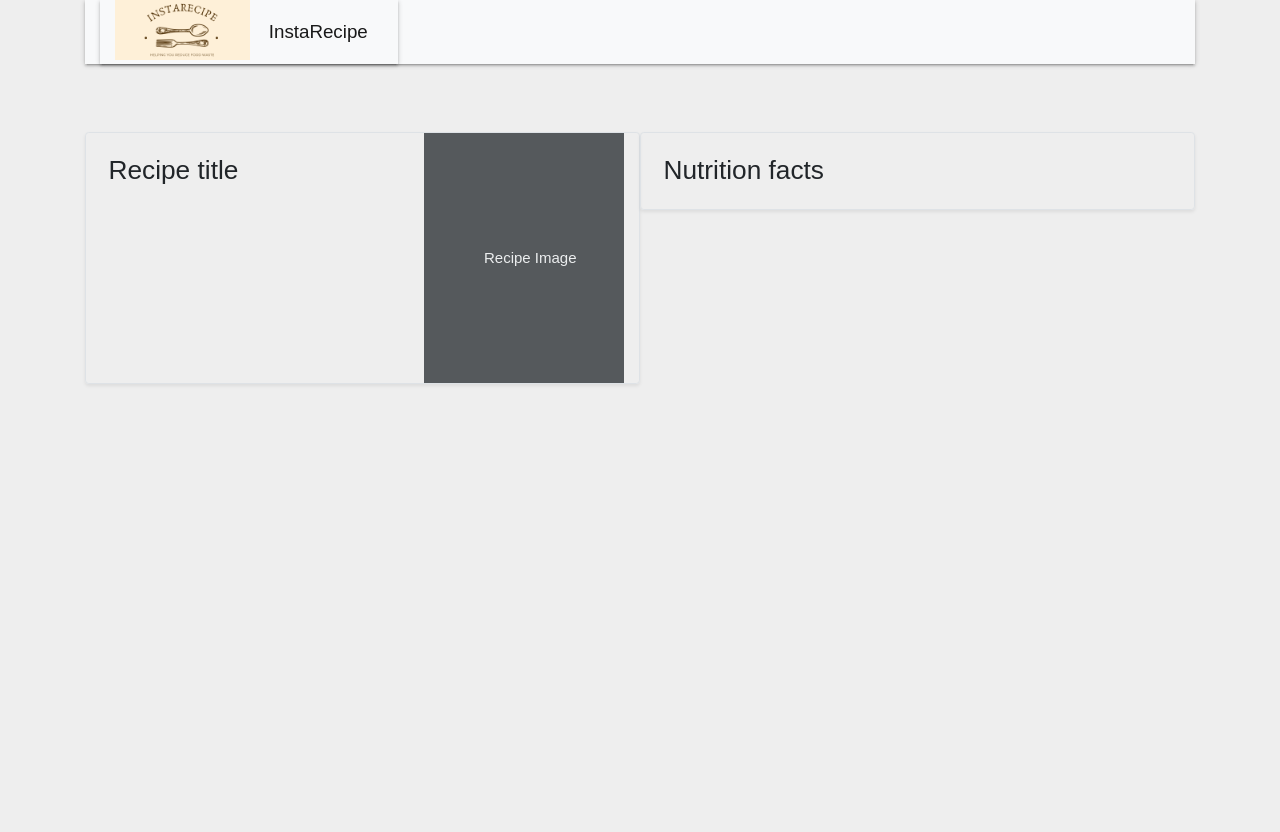
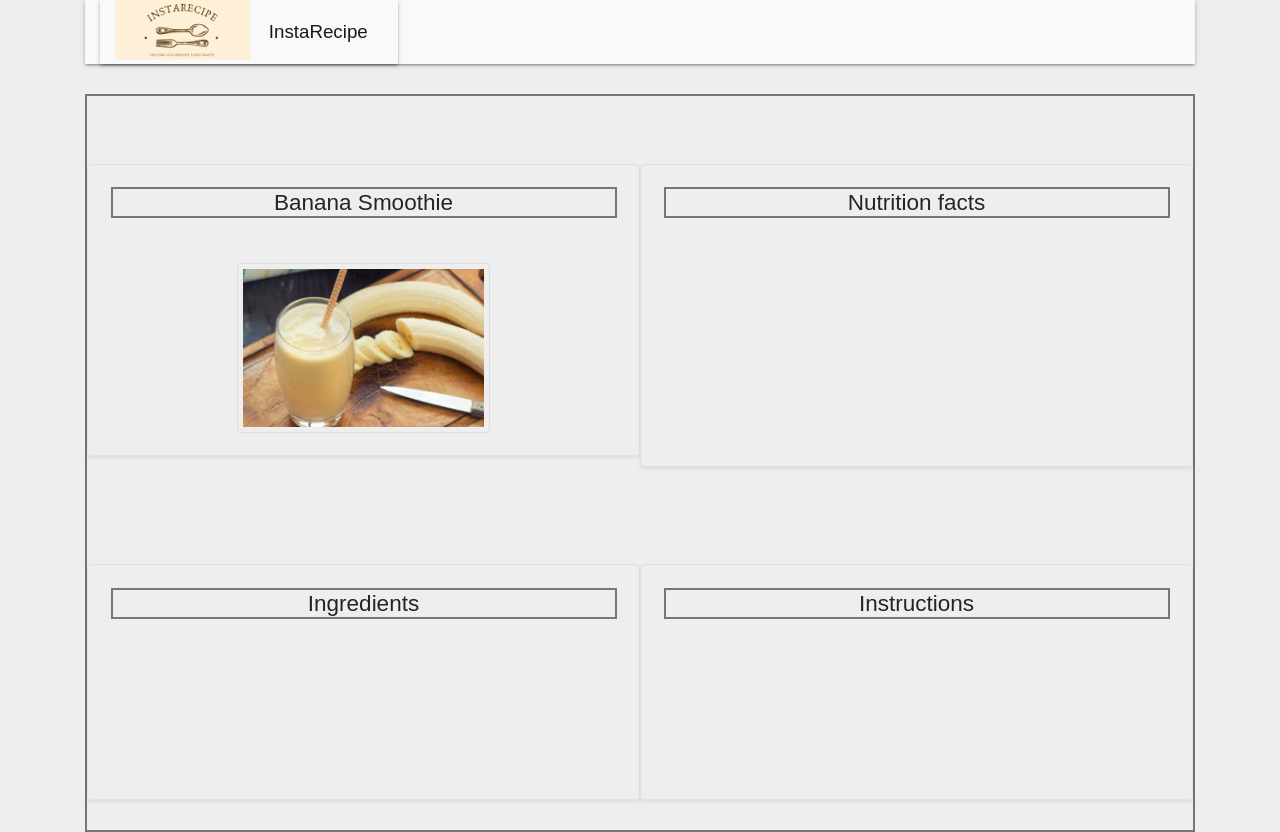
Before and after one commit to snehageorge37/SEG3125-GROUP-14, a React (Create React App) app in the folder lab7_8_9/starting_point/instarecipeapp/: page /recipes in a window 1280 px wide. Before the commit the page ends 800 px from the top, so only its background shows below. Built offline with nearby package versions, Linux system fonts and the light colour scheme.

Commit message:
Added recipe image and changed styling of recipe page

```diff
--- a/lab7_8_9/starting_point/instarecipeapp/src/Recipes.js
+++ b/lab7_8_9/starting_point/instarecipeapp/src/Recipes.js
@@ -1,42 +1,68 @@
 import React, { Component } from "react";
+import banana_smoothie from "./images/banana_smoothie.PNG";
+
+const imgStyle = {
+  border: "1px solid #ddd",
+  borderRadius: "4px",
+  padding: "5px",
+  width: "200px",
+  display: "block",
+  marginLeft: "auto",
+  marginRight: "auto",
+  width: "50%",
+};
+const pStyle = {
+  textAlign: "center",
+  border: "2px solid rgba(0, 0, 0, 0.5)",
+};
+const divBorderStyle = {
+  border: "2px solid rgba(0, 0, 0, 0.5)",
+  marginTop: 30,
+};
 
 class Recipes extends Component {
   render() {
     return (
-      <div class="container">
-        <br />
-        <br />
-        <br />
+      <div class="container" style={divBorderStyle}>
+        <br /><br /><br />
         <div class="row mb-2">
           <div class="col-md-6">
             <div class="row g-0 border rounded overflow-hidden flex-md-row mb-4 shadow-sm h-md-250 position-relative">
               <div class="col p-4 d-flex flex-column position-static">
-                <h3 class="mb-0">Recipe title</h3>
+                <h4 class="mb-0" style={pStyle}>Banana Smoothie</h4>
+                <br /><br />
+                <img src={banana_smoothie} alt="banana smoothie" style={imgStyle} />
               </div>
-              <div class="col-auto d-none d-lg-block">
-                <svg
-                  class="bd-placeholder-img"
-                  width="200"
-                  height="250"
-                  xmlns="http://www.w3.org/2000/svg"
-                  role="img"
-                  aria-label="Placeholder: Recipe Image"
-                  preserveAspectRatio="xMidYMid slice"
-                  focusable="false"
-                >
-                  <title>Recipe Image</title>
-                  <rect width="100%" height="100%" fill="#55595c"></rect>
-                  <text x="30%" y="50%" fill="#eceeef" dy=".3em">
-                    Recipe Image
-                  </text>
-                </svg>
-              </div>
+
+
             </div>
           </div>
           <div class="col-md-6">
             <div class="row g-0 border rounded overflow-hidden flex-md-row mb-4 shadow-sm h-md-250 position-relative">
               <div class="col p-4 d-flex flex-column position-static">
-                <h3 class="mb-0">Nutrition facts</h3>
+                <h4 class="mb-0" style={pStyle}>Nutrition facts</h4>
+                <br /><br /><br /><br /><br /><br /><br /><br /><br /><br />
+
+              </div>
+            </div>
+          </div>
+        </div>
+        <br /><br /><br />
+
+        <div class="row mb-2">
+          <div class="col-md-6">
+          <div class="row g-0 border rounded overflow-hidden flex-md-row mb-4 shadow-sm h-md-250 position-relative">
+              <div class="col p-4 d-flex flex-column position-static">
+                <h4 class="mb-0" style={pStyle}>Ingredients</h4>
+                  <br /><br /><br /><br /><br /><br /><br />
+              </div>
+            </div>
+          </div>
+          <div class="col-md-6">
+          <div class="row g-0 border rounded overflow-hidden flex-md-row mb-4 shadow-sm h-md-250 position-relative">
+              <div class="col p-4 d-flex flex-column position-static">
+                <h4 class="mb-0" style={pStyle} >Instructions</h4>
+                <br /><br /><br /><br /><br /><br /><br />
               </div>
             </div>
           </div>
```
